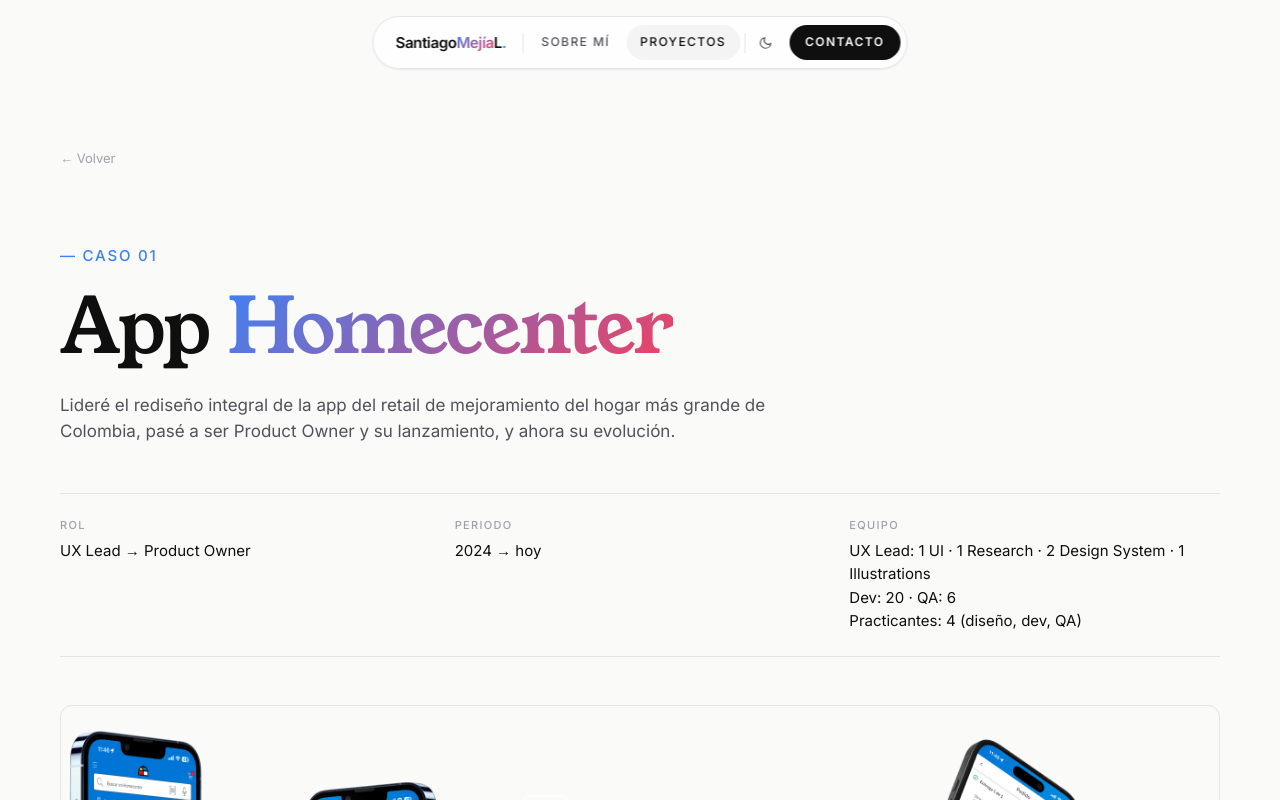
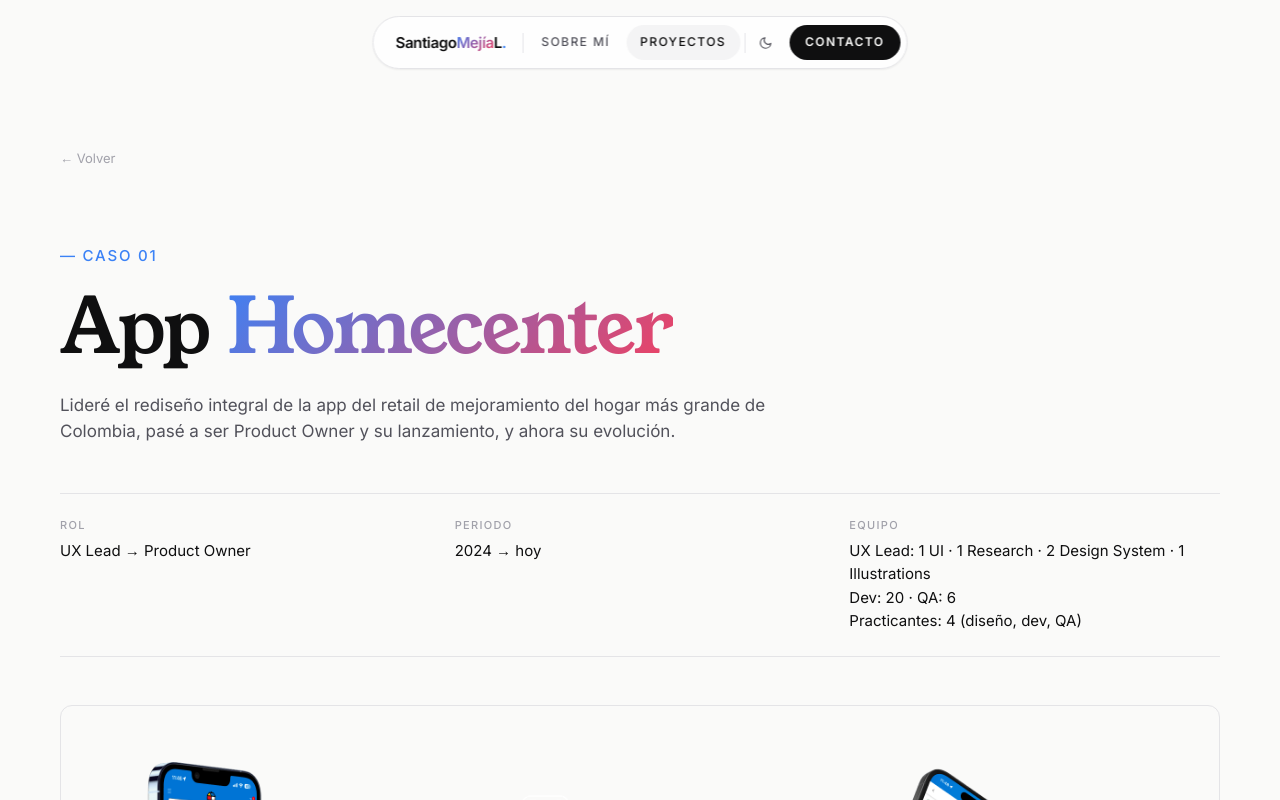
Before and after one commit to Santiagomejial/portfolio, a Next.js app: page /work/homecenter in a window 1280 px wide. Shown: the top 800 px of the page. Built offline with nearby package versions, Linux system fonts and the light colour scheme.

Commit message:
feat(case-homecenter): nueva img hero + links app store oficiales

```diff
--- a/content/case-homecenter.tsx
+++ b/content/case-homecenter.tsx
@@ -35,8 +35,9 @@
       alt: 'App Homecenter — hero visual del case principal.',
     },
     appLinks: {
-      android: 'https://lnkd.in/eVcqvDjq',
-      ios: 'https://lnkd.in/ekTwNU5U',
+      android:
+        'https://play.google.com/store/apps/details?id=com.jfr.homecenter.app',
+      ios: 'https://apps.apple.com/co/app/homecenter-hogar-construcci%C3%B3n/id893804497?l=en-GB',
     },
   },
 
```
Also changed, not shown: public/work/homecenter/hero.png.
